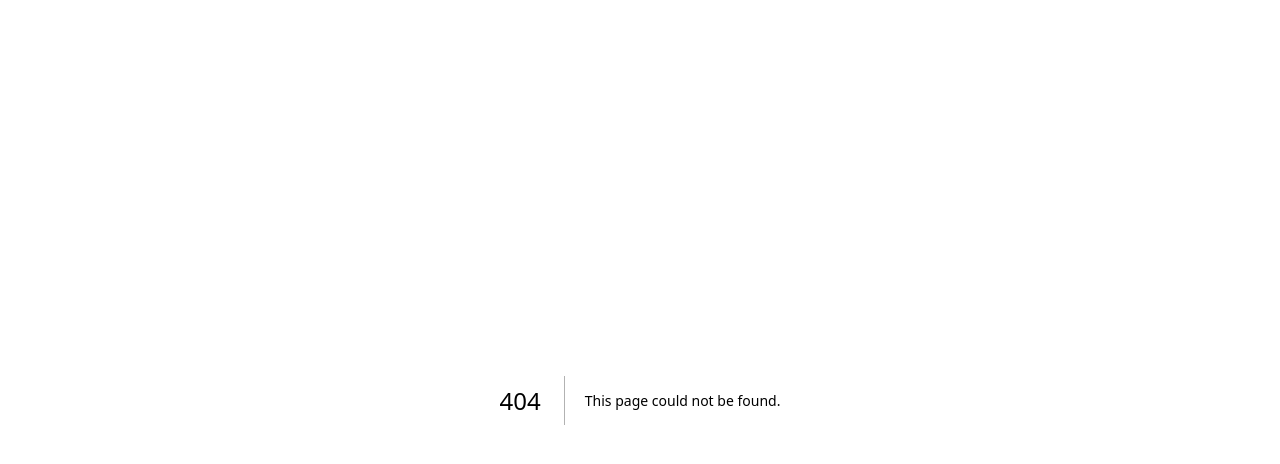
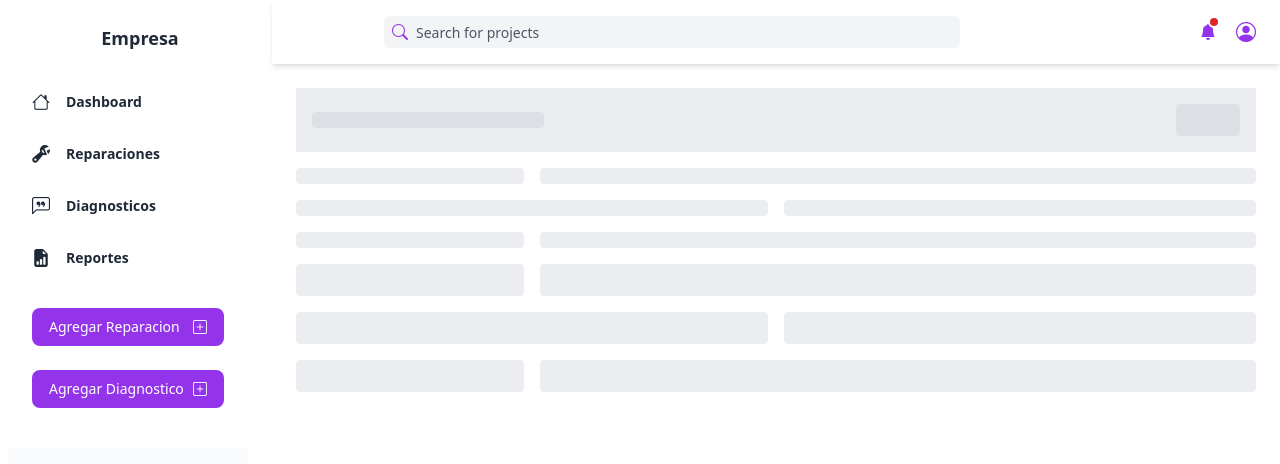
Before and after one commit to AvielAD/ui-components, a Next.js app: page /dashboard1/pagina5 in a window 1280 px wide. Before the commit this address had no page. Shown: the top 464 px of the page. Built offline with nearby package versions, Linux system fonts and the light colour scheme.

Commit message:
skeleton table

```diff
--- /dev/null
+++ b/app/dashboard1/pagina5/page.tsx
@@ -0,0 +1,9 @@
+import SkeletonTable from '@/components/skeletontable'
+
+const Index =()=>{
+    return (<div className='container mx-auto p-4'>
+        <SkeletonTable></SkeletonTable>
+    </div>)
+}
+
+export default Index
--- /dev/null
+++ b/components/skeletontable/index.tsx
@@ -0,0 +1,34 @@
+// components/SkeletonTable.js
+import React from "react";
+
+const SkeletonTable = () => {
+  return (
+    <div className="animate-pulse">
+      {/* Banner con título y botón */}
+      <div className="bg-secondary-200 h-16 flex items-center justify-between p-4 mb-4">
+        <div className="h-4 bg-secondary-300 rounded w-1/4"></div>
+        <div className="h-8 bg-secondary-300 rounded w-16"></div>
+      </div>
+
+      {/* Tabla */}
+      <div className="grid grid-cols-4 gap-4">
+        <div className="h-4 bg-secondary-200 rounded col-span-1"></div>
+        <div className="h-4 bg-secondary-200 rounded col-span-3"></div>
+        <div className="h-4 bg-secondary-200 rounded col-span-2"></div>
+        <div className="h-4 bg-secondary-200 rounded col-span-2"></div>
+        <div className="h-4 bg-secondary-200 rounded col-span-1"></div>
+        <div className="h-4 bg-secondary-200 rounded col-span-3"></div>
+      </div>
+      <div className="mt-4 grid grid-cols-4 gap-4">
+        <div className="h-8 bg-secondary-200 rounded col-span-1"></div>
+        <div className="h-8 bg-secondary-200 rounded col-span-3"></div>
+        <div className="h-8 bg-secondary-200 rounded col-span-2"></div>
+        <div className="h-8 bg-secondary-200 rounded col-span-2"></div>
+        <div className="h-8 bg-secondary-200 rounded col-span-1"></div>
+        <div className="h-8 bg-secondary-200 rounded col-span-3"></div>
+      </div>
+    </div>
+  );
+};
+
+export default SkeletonTable;
```
